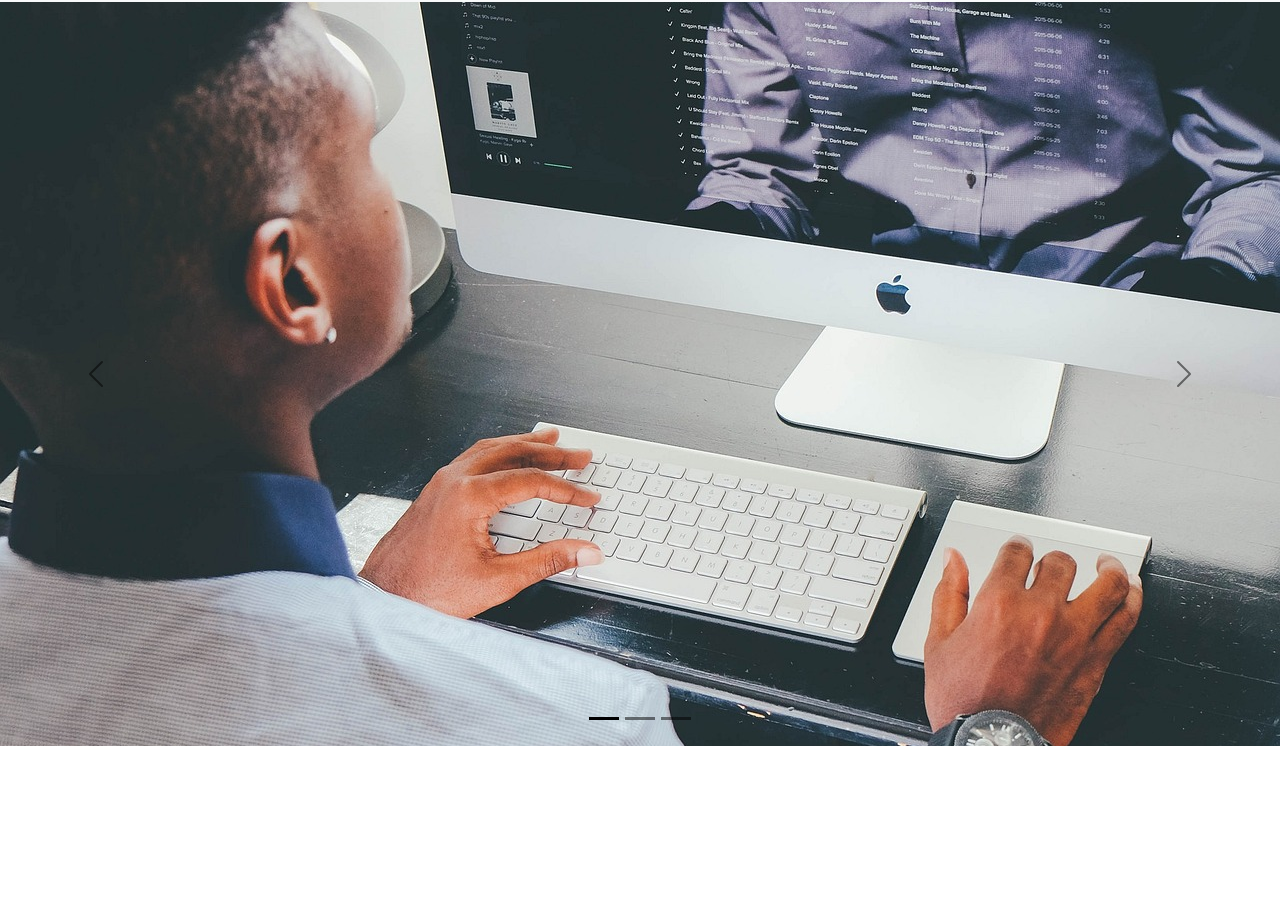
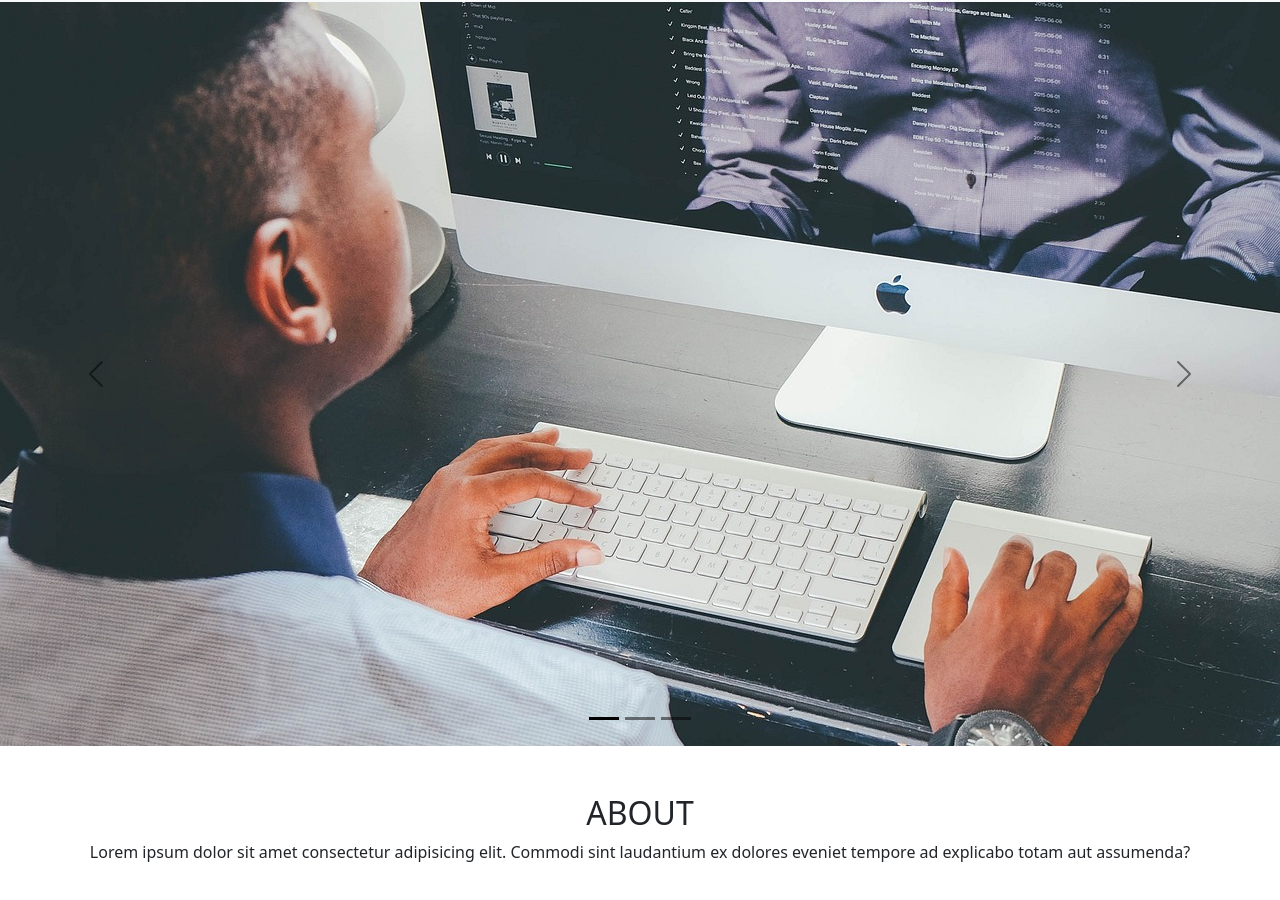
Before and after one commit to Savi98/ViteBootstrap, a website built with Vite: page src/index.html in a window 1280 px wide. Shown: the part 54-954 px from the top of the page. Before the commit the page ends 800 px from the top, so only its background shows below. Built offline with nearby package versions, Linux system fonts and the light colour scheme.

Commit message:
ho aggiunto la sezione about

```diff
--- a/src/index.html
+++ b/src/index.html
@@ -65,6 +65,19 @@
                 </button>
               </div>
         </section>
+
+        <section id="about" class="py-5">
+          <div class="container text-center" class="py-5">
+            <div class="titolo">
+              <h2>ABOUT</h2>
+            </div>
+            <div class="paragrafo">
+              <p>Lorem ipsum dolor sit amet consectetur adipisicing elit. Commodi sint laudantium ex dolores eveniet tempore ad explicabo totam aut assumenda?</p>
+            </div>
+          </div>
+        </section>
+
+
     </main>
 
 </body>
```
